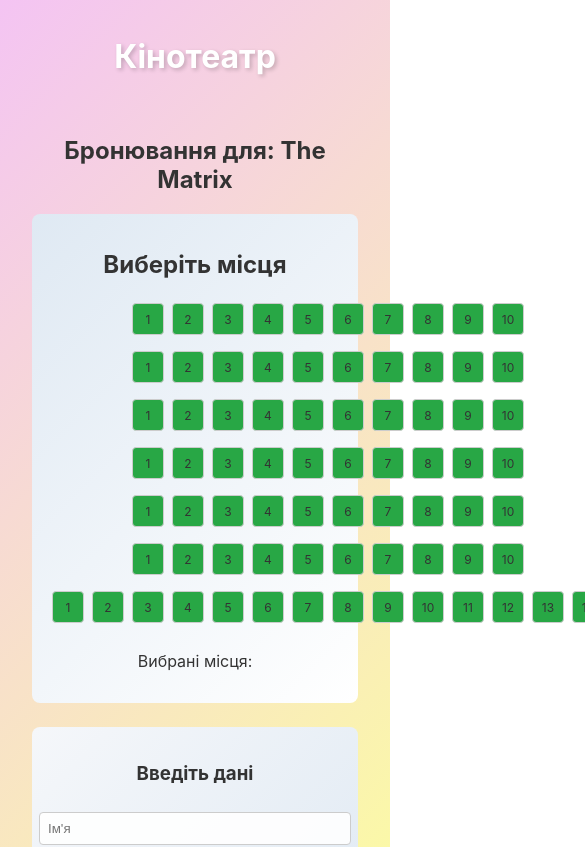
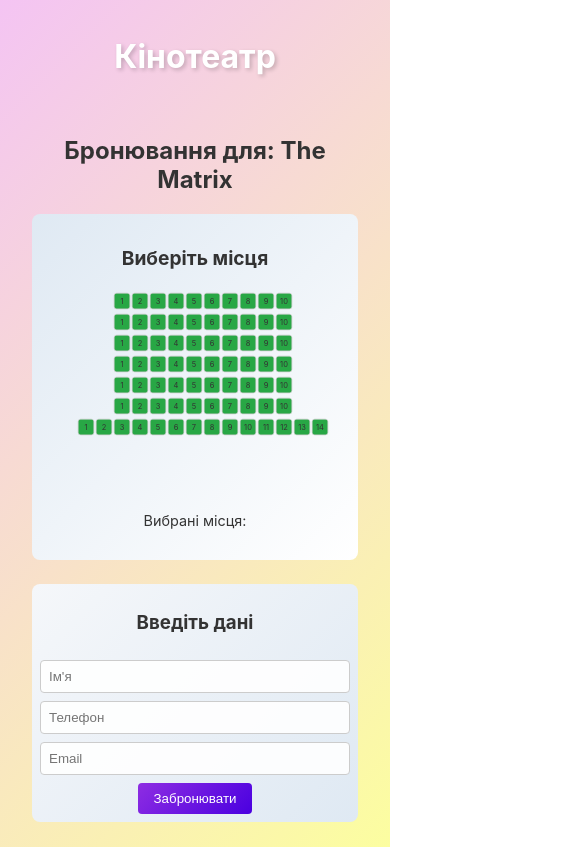
Before and after one commit to DemonBL/cinema-booking-app, a React (Create React App) app: page /booking/1 in a window 390 px wide. Shown: the top 847 px of the page, 585 px wide, since content can reach past the window. Built offline with nearby package versions, Linux system fonts and the light colour scheme; data requests are answered from the project's data file.

Commit message:
"Fix cinema hall adaptability by scaling seats and removing horizontal scroll

```diff
--- a/public/index.html
+++ b/public/index.html
@@ -1,4 +1,4 @@
-<!DOCTYPE html>
+
 <html lang="en">
   <head>
     <meta charset="utf-8" />
--- a/src/components/CinemaHall.css
+++ b/src/components/CinemaHall.css
@@ -1,19 +1,36 @@
 .cinema-hall {
   text-align: center;
   padding: 16px;
-  background: linear-gradient(135deg, #dfe9f3, #ffffff); /* Світло-сірий градієнт */
+  background: linear-gradient(135deg, #dfe9f3, #ffffff);
   border-radius: 8px;
-  color: #333; /* Темний текст */
+  color: #333;
+  width: 100%;
+  box-sizing: border-box;
 }
 
 .seats {
   display: inline-block;
+  white-space: nowrap;
+  padding: 8px;
+  width: 100%; /* Забезпечуємо, що контейнер займає всю ширину */
+}
+
+/* Додаємо масштабування для малих екранів */
+@media (max-width: 600px) {
+  .seats {
+    display: flex; /* Використовуємо flex для кращого контролю */
+    flex-direction: column;
+    align-items: center;
+    transform: scale(0.75); /* Зменшуємо масштаб на 25% */
+    transform-origin: top center; /* Масштабування від верхнього центру */
+    white-space: normal; /* Дозволяємо переносити ряди */
+  }
 }
 
 .row {
   display: flex;
   margin-bottom: 8px;
-  justify-content: center; /* Центруємо ряд */
+  justify-content: center;
 }
 
 .seat {
@@ -27,19 +44,20 @@
   border-radius: 4px;
   cursor: pointer;
   transition: transform 0.2s;
+  flex-shrink: 0;
 }
 
 .seat.available {
-  background-color: #28a745; /* Зелений для вільних */
+  background-color: #28a745;
 }
 
 .seat.selected {
-  background-color: #007bff; /* Синій для вибраних */
+  background-color: #007bff;
   color: white;
 }
 
 .seat.booked {
-  background-color: #dc3545; /* Червоний для заброньованих */
+  background-color: #dc3545;
   cursor: not-allowed;
 }
 
@@ -52,5 +70,27 @@
     width: 30px;
     height: 30px;
     font-size: 12px;
+    margin: 2px;
+  }
+
+  .row {
+    margin-bottom: 4px;
   }
 }
+
+@media (max-width: 400px) {
+  .seat {
+    width: 20px; /* Ще більше зменшуємо розмір */
+    height: 20px;
+    font-size: 10px;
+    margin: 1px; /* Зменшуємо відступи */
+  }
+
+  .cinema-hall h2 {
+    font-size: 1.2em;
+  }
+
+  .cinema-hall p {
+    font-size: 0.9em;
+  }
+}
--- a/src/components/CinemaHall.jsx
+++ b/src/components/CinemaHall.jsx
@@ -5,7 +5,7 @@ import './CinemaHall.css';
 
 const CinemaHall = ({ setSelectedSeats }) => {
   const { id } = useParams();
-  const rows = 7; // Збільшуємо до 7 рядів
+  const rows = 7; // 7 рядів
   const seatsPerRow = 10; // 10 місць у кожному ряді, крім останнього
   const lastRowSeats = seatsPerRow + 4; // Останній ряд має 14 місць
   const [localSelectedSeats, setLocalSelectedSeats] = useState([]);
--- a/src/pages/Booking.css
+++ b/src/pages/Booking.css
@@ -9,10 +9,12 @@
   flex-direction: column;
   align-items: center;
   gap: 8px;
-  background: linear-gradient(135deg, #f5f7fa, #dfe9f3); /* Світлий градієнт */
+  background: linear-gradient(135deg, #f5f7fa, #dfe9f3);
   padding: 16px;
   border-radius: 8px;
   color: #333;
+  width: 100%; /* Забезпечуємо, що форма займає всю ширину */
+  box-sizing: border-box;
 }
 
 .booking-form input {
@@ -25,7 +27,7 @@
 }
 
 .booking-form button {
-  background: linear-gradient(135deg, #8e2de2, #4a00e0); /* Фіолетовий градієнт (залишаємо) */
+  background: linear-gradient(135deg, #8e2de2, #4a00e0);
   color: white;
   border: none;
   padding: 8px 16px;
@@ -39,6 +41,10 @@
 
 @media (max-width: 600px) {
   .booking-form input {
-    max-width: 100%;
+    max-width: 100%; /* Поле вводу займає всю ширину */
+  }
+
+  .booking-form {
+    padding: 8px; /* Зменшуємо відступи */
   }
 }
```
